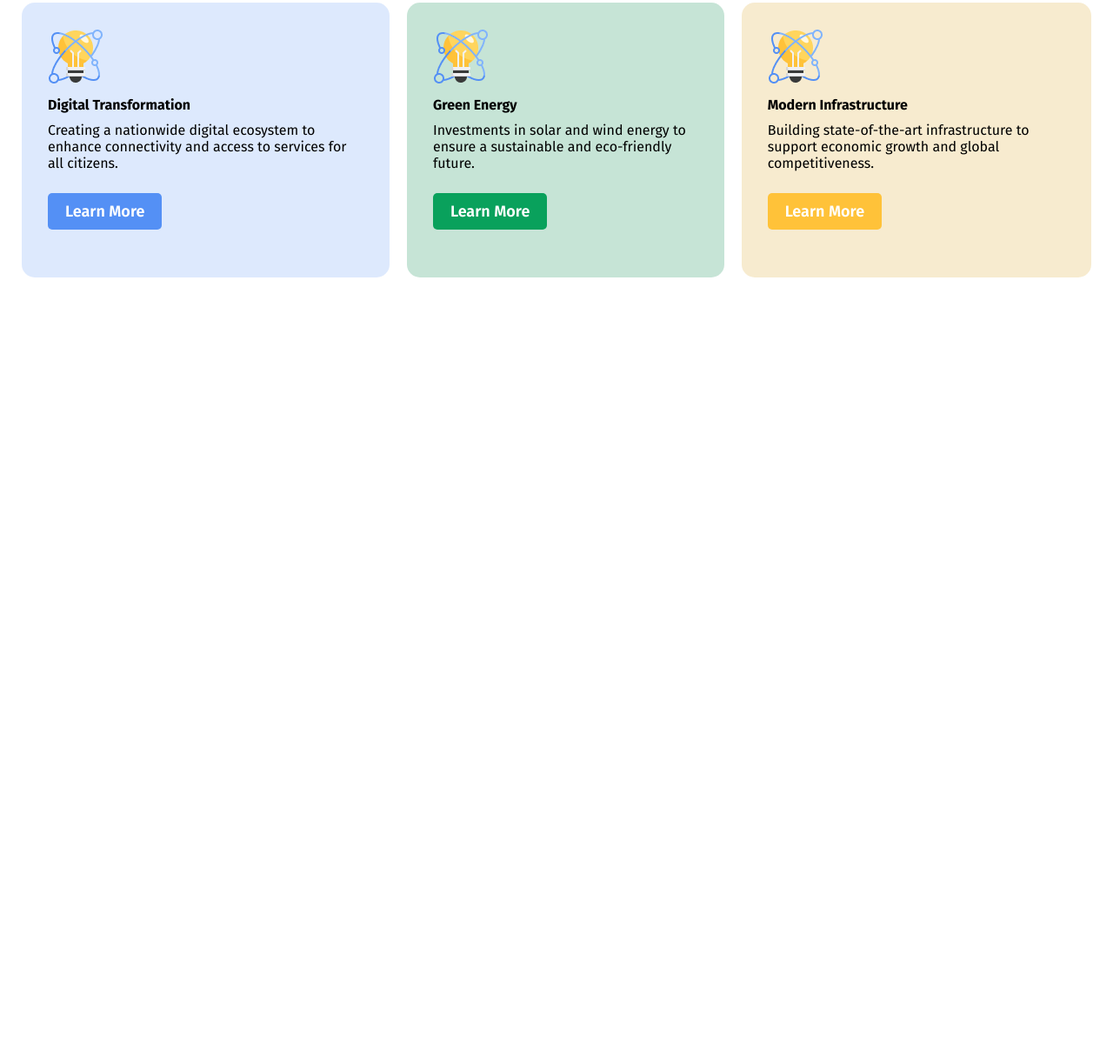
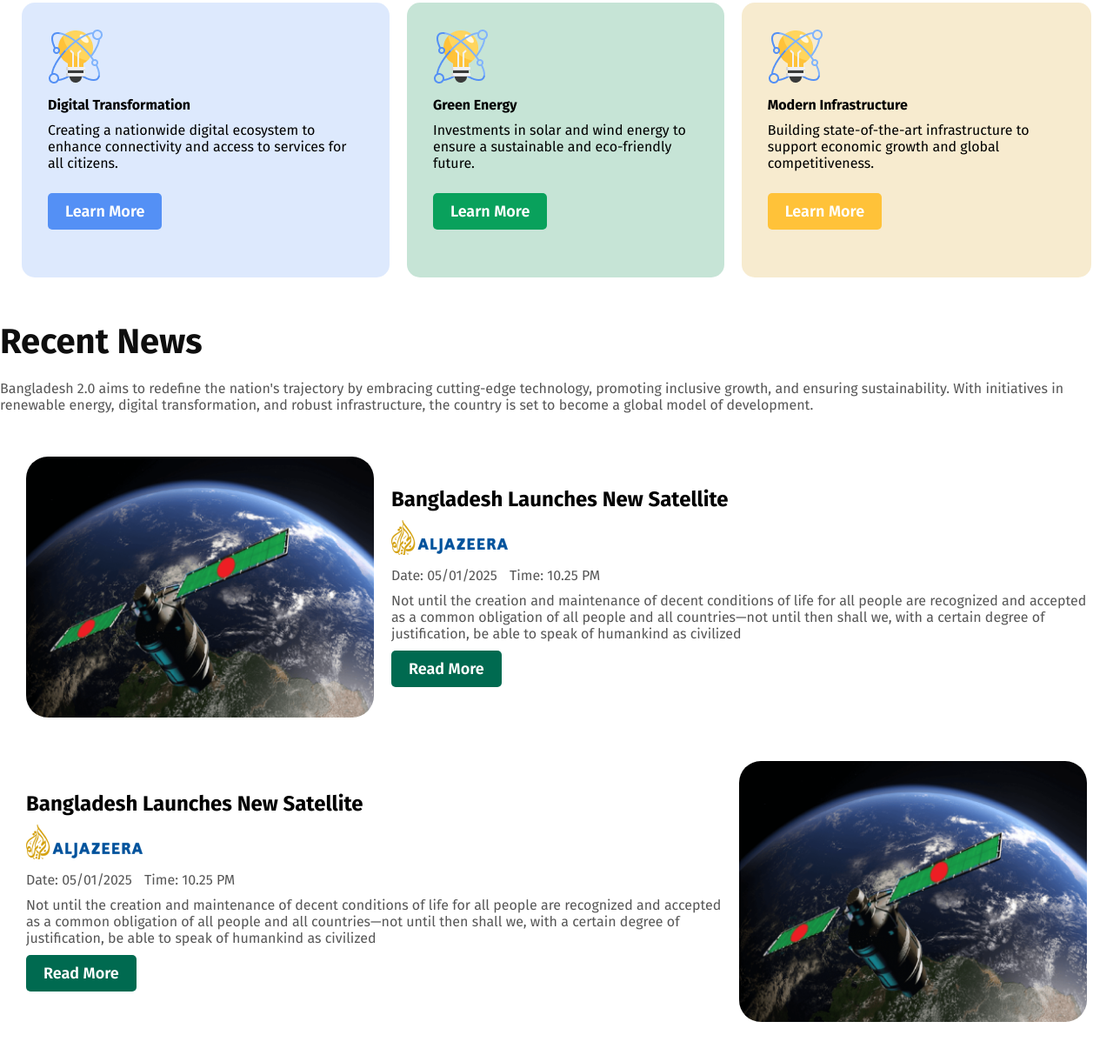
Before and after one commit to mohiuddin143/new-bangladesh, a plain HTML site: page index.html in a window 1280 px wide. Shown: the part 819-2032 px from the top of the page at 87% size. Before the commit the page ends 1188 px from the top, so only its background shows below. Drawn offline with Linux system fonts and the light colour scheme.

Commit message:
recent section is done

```diff
--- a/index.html
+++ b/index.html
@@ -49,6 +49,39 @@
                 </div>
             </div>
         </section>
+        <!-- recent -->
+         <section class="recent">
+            <div class="recent-container">
+                <h1 class="title-primary">Recent News</h1>
+                <p class="description-primary">Bangladesh 2.0 aims to redefine the nation's trajectory by embracing cutting-edge technology, promoting inclusive growth, and ensuring sustainability. With initiatives in renewable energy, digital transformation, and robust infrastructure, the country is set to become a global model of development.</p>
+            </div>
+            <div class="satellite">
+                <img src="./assets/satelite.png" alt="" class="left-satellite">
+                <div class="right-satellite">
+                    <h2 class="satellite-title gap10bottom">Bangladesh Launches New Satellite</h2>
+                    <img src="./assets/al-jazeera.png" alt="" class="satellite-img gap10bottom">
+                    <div class="gap10bottom"><span class="description-primary timee">Date: 05/01/2025</span>
+                        <span class="description-primary">Time: 10.25 PM</span>
+                    </div>
+                    <p class="description-primary gap10bottom">Not until the creation and maintenance of decent conditions of life for all people are recognized and accepted as a common obligation of all people and all countries—not until then shall we,
+                        with a certain degree of justification, be able to speak of humankind as civilized</p>
+                    <button class="btn-primary satellite-btn">Read More</button>
+                </div>
+            </div>
+            <div class="satellite">
+                <div class="right-satellite">
+                    <h2 class="satellite-title gap10bottom">Bangladesh Launches New Satellite</h2>
+                    <img src="./assets/al-jazeera.png" alt="" class="satellite-img gap10bottom">
+                    <div class="gap10bottom"><span class="description-primary timee">Date: 05/01/2025</span>
+                        <span class="description-primary">Time: 10.25 PM</span>
+                    </div>
+                    <p class="description-primary gap10bottom">Not until the creation and maintenance of decent conditions of life for all people are recognized and accepted as a common obligation of all people and all countries—not until then shall we,
+                        with a certain degree of justification, be able to speak of humankind as civilized</p>
+                    <button class="btn-primary satellite-btn">Read More</button>
+                </div>
+                <img src="./assets/satelite.png" alt="" class="left-satellite">
+            </div>
+         </section>
     </main>
     <footer></footer>
 </body>
--- a/style.css
+++ b/style.css
@@ -122,3 +122,31 @@ nav button {
     background-color: #FFC239;
     margin: 25px 0px;
 }
+
+/* Recent News ---Satellite */
+.recent-container {
+    margin: 50px 0px 30px 0px;
+}
+.gap10bottom {
+    padding-bottom: 10px;
+}
+.recent-container h1 {
+    padding-bottom: 20px;
+}
+.satellite {
+    display: flex;
+    align-items: center;
+    justify-content: space-between;
+    gap: 20px;
+    margin: 50px 30px;
+}
+.left-satellite {
+    width: 400px;
+    border-radius: 25px;
+}
+.timee {
+    padding-right: 10px;
+}
+.satellite-btn {
+    background-color: #006A50;
+}
```
